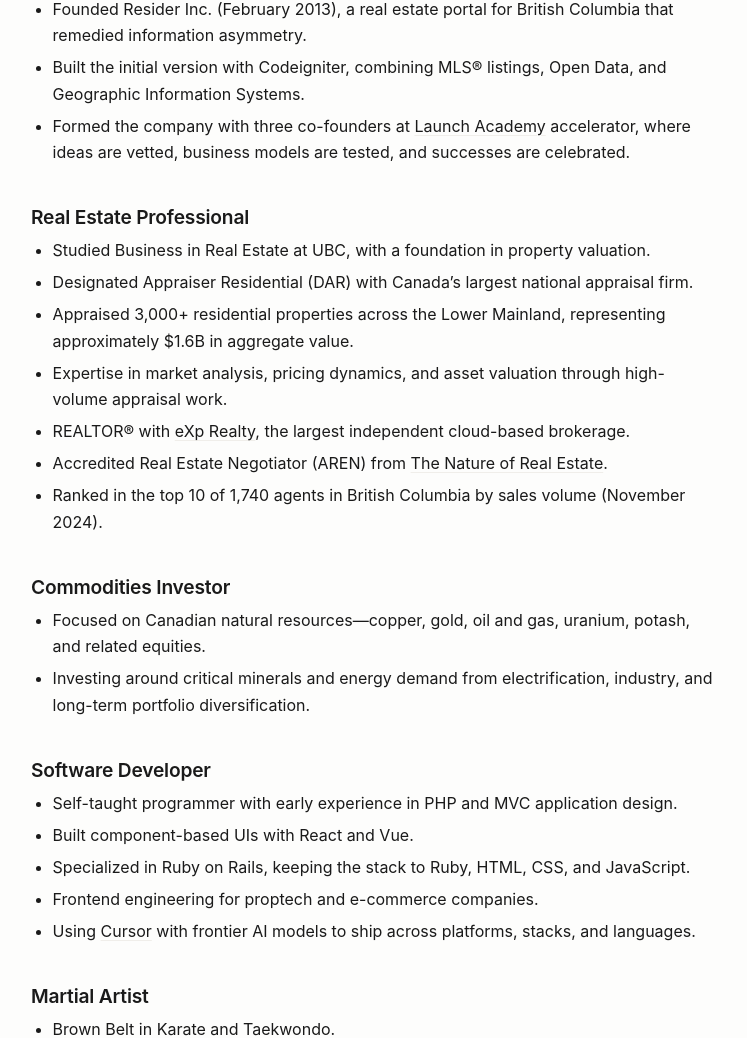
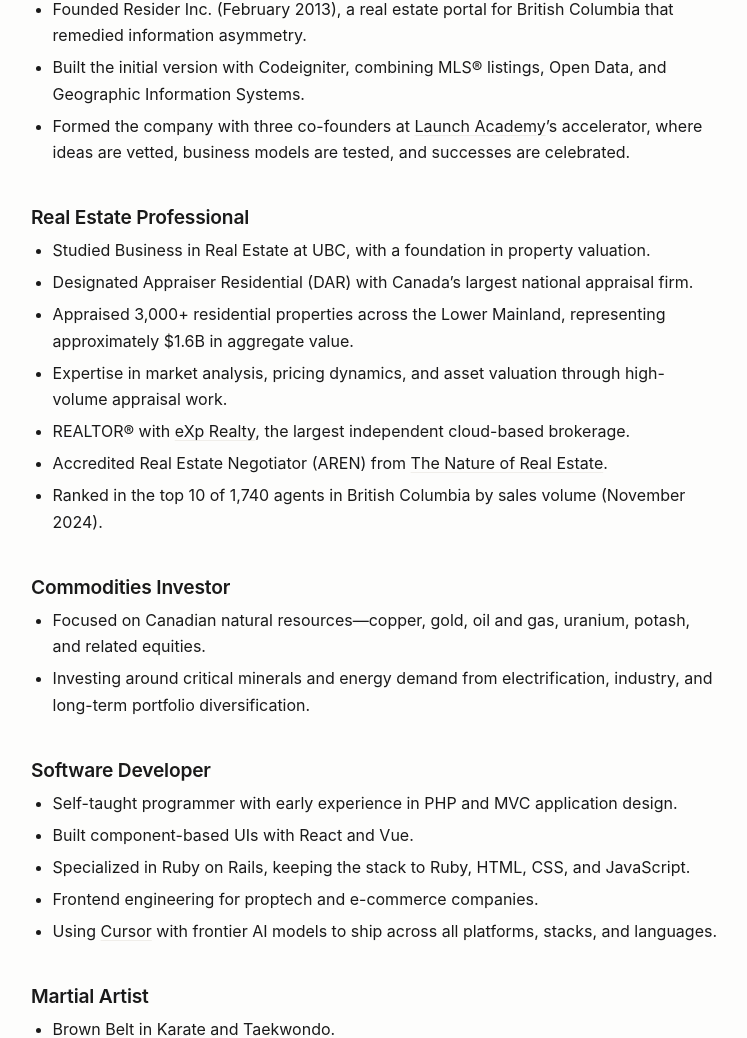
Before and after one commit to adamnaamani/adamnaamani, a Jekyll site: the page built from pages/about.md, in a window 1280 px wide and 1400 px high, scrolled down 277 px. Shown: the part 144-1182 px from the top of the window, without its empty margins (265-1012 px from the left). Built offline with Jekyll 4.4.1, drawn with Linux system fonts in a browser that asks for light colours.

Commit message:
Polish About page wording on Launch Academy and Cursor.
Co-authored-by: Cursor <cursoragent@cursor.com>

```diff
--- a/pages/about.md
+++ b/pages/about.md
@@ -14,7 +14,7 @@ title: About
 ### Entrepreneur {#entrepreneur}
 - Founded Resider Inc. (February 2013), a real estate portal for British Columbia that remedied information asymmetry.
 - Built the initial version with Codeigniter, combining MLS® listings, Open Data, and Geographic Information Systems.
-- Formed the company with three co-founders at [Launch Academy](https://www.launchacademy.ca/) accelerator, where ideas are vetted, business models are tested, and successes are celebrated.
+- Formed the company with three co-founders at [Launch Academy](https://www.launchacademy.ca/)'s accelerator, where ideas are vetted, business models are tested, and successes are celebrated.
 
 ### Real Estate Professional {#real-estate-professional}
 - Studied Business in Real Estate at UBC, with a foundation in property valuation.
@@ -34,7 +34,7 @@ title: About
 - Built component-based UIs with React and Vue.
 - Specialized in Ruby on Rails, keeping the stack to Ruby, HTML, CSS, and JavaScript.
 - Frontend engineering for proptech and e-commerce companies.
-- Using [Cursor](https://cursor.com/) with frontier AI models to ship across platforms, stacks, and languages.
+- Using [Cursor](https://cursor.com/) with frontier AI models to ship across all platforms, stacks, and languages.
 
 ### Martial Artist {#martial-artist}
 - Brown Belt in Karate and Taekwondo.
```
